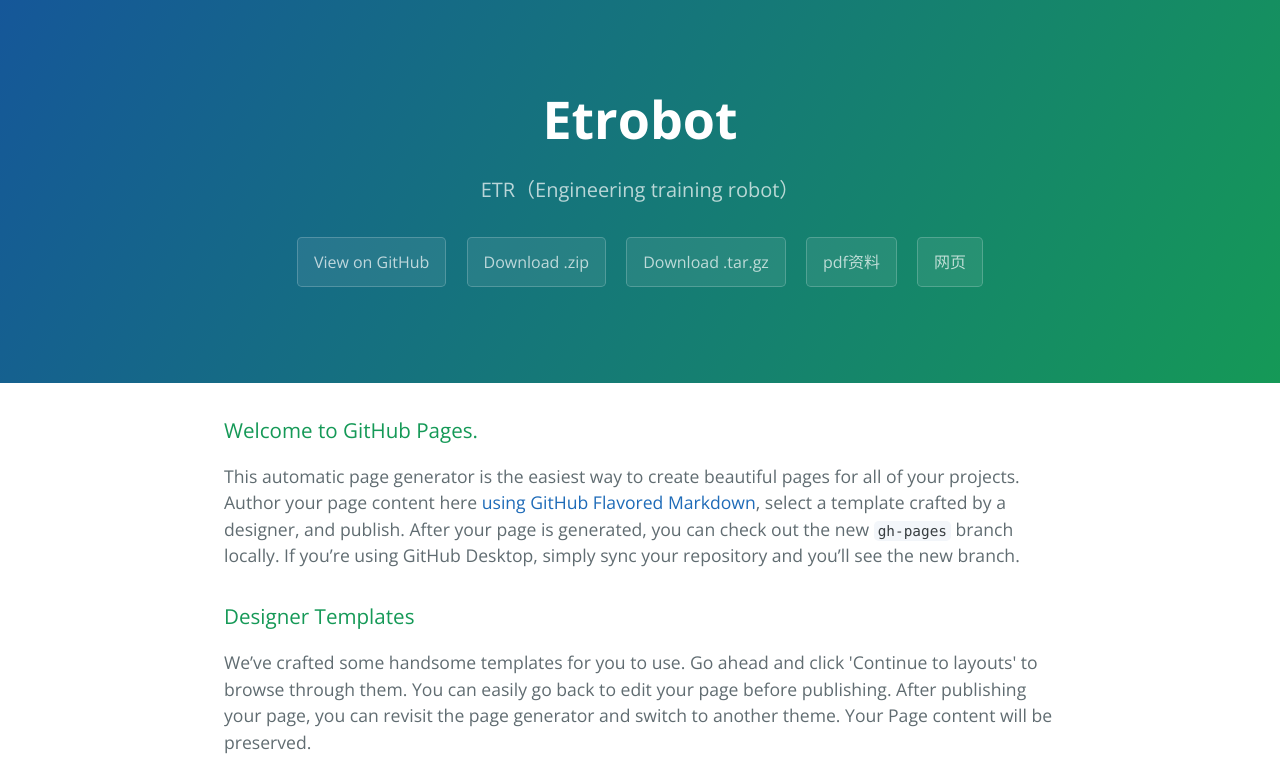
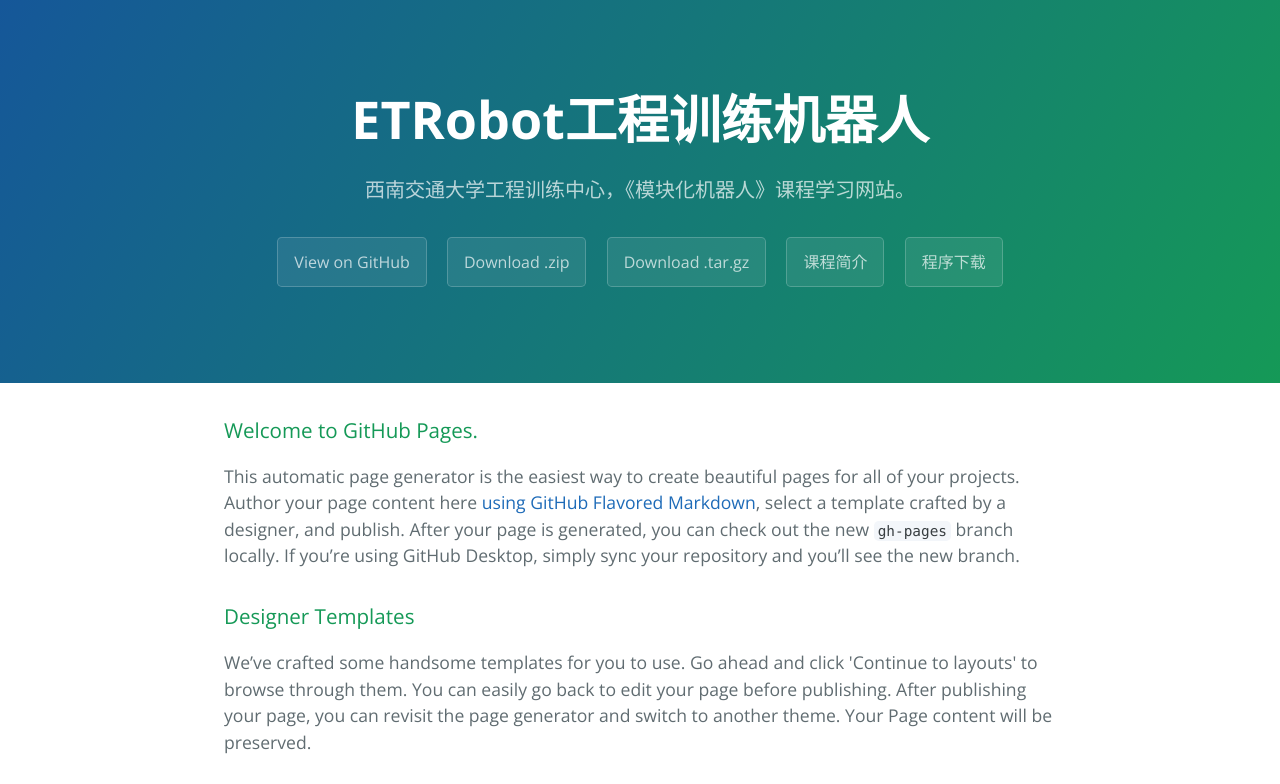
Before and after one commit to zhangberlin/ETRobot, a plain HTML site: page index.html in a window 1280 px wide. Shown: the top 784 px of the page. Drawn offline with nearby package versions, Linux system fonts and the light colour scheme.

Commit message:
网页修改

```diff
--- a/index.html
+++ b/index.html
@@ -11,13 +11,13 @@
   </head>
   <body>
     <section class="page-header">
-      <h1 class="project-name">Etrobot</h1>
-      <h2 class="project-tagline">ETR（Engineering training robot）</h2>
+      <h1 class="project-name">ETRobot工程训练机器人</h1>
+      <h2 class="project-tagline">西南交通大学工程训练中心，《模块化机器人》课程学习网站。</h2>
       <a href="https://github.com/zhangberlin/ETRobot" class="btn">View on GitHub</a>
       <a href="https://github.com/zhangberlin/ETRobot/zipball/master" class="btn">Download .zip</a>
       <a href="https://github.com/zhangberlin/ETRobot/tarball/master" class="btn">Download .tar.gz</a>
-      <a href="./data/pm.pdf" class="btn">pdf资料</a>
-      <a href="./data/asd.html" class="btn">网页</a>
+      <a href="./data/pm.pdf" class="btn">课程简介</a>
+      <a href="./data/asd.html" class="btn">程序下载</a>
     </section>
 
     <section class="main-content">
```
